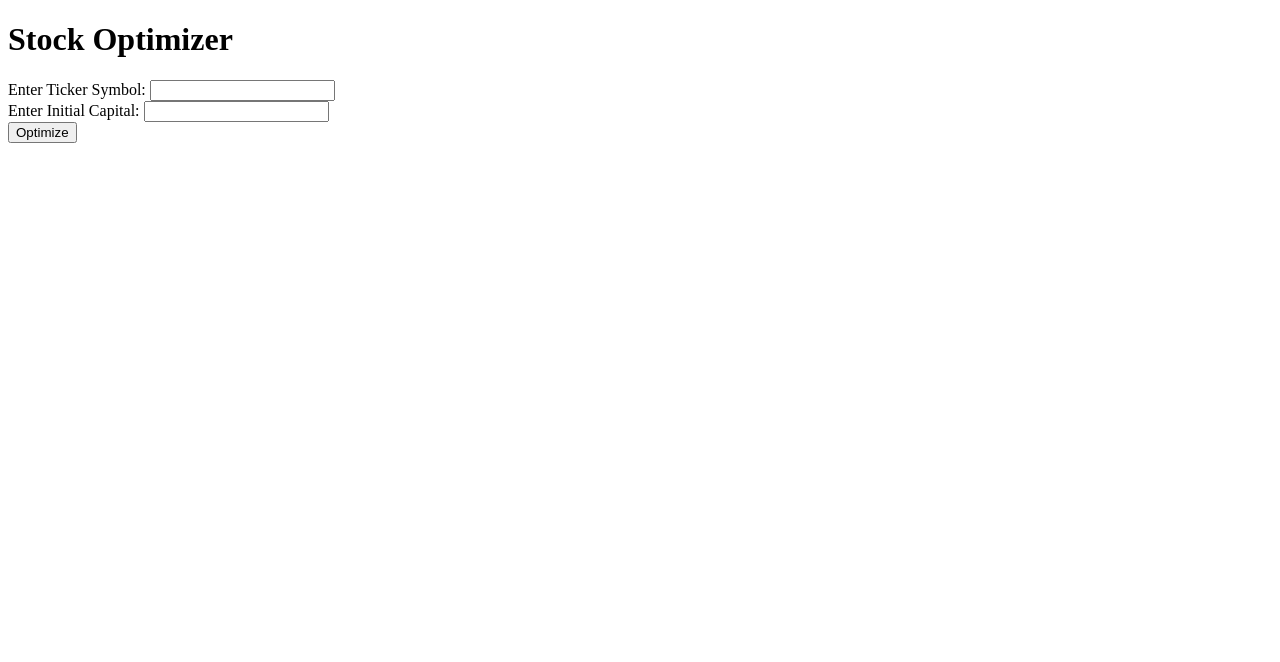
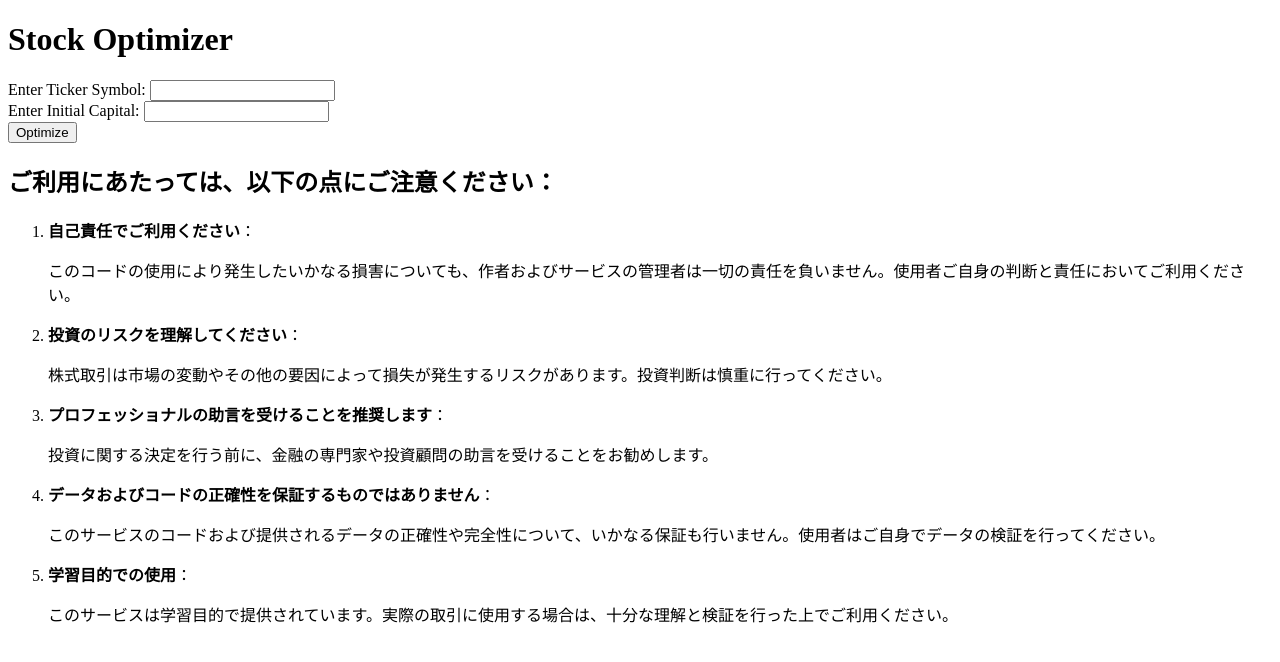
Before and after one commit to saitou-cpi/stocktrading, a Python web app: template ref/templates/index.html in a window 1280 px wide. Shown: the top 662 px of the page. Run offline with Jinja, Linux system fonts and the light colour scheme; the template is opened without the code that fills it, so the values that code supplies are empty.

Commit message:
Update index.html

```diff
--- a/ref/templates/index.html
+++ b/ref/templates/index.html
@@ -16,6 +16,25 @@
         <button type="button" id="reset-button" style="display: none;">Reset</button>
     </form>
     <div id="result"></div>
+
+    <h2>ご利用にあたっては、以下の点にご注意ください：</h2>
+    <ol>
+        <li><strong>自己責任でご利用ください</strong>：
+            <p>このコードの使用により発生したいかなる損害についても、作者およびサービスの管理者は一切の責任を負いません。使用者ご自身の判断と責任においてご利用ください。</p>
+        </li>
+        <li><strong>投資のリスクを理解してください</strong>：
+            <p>株式取引は市場の変動やその他の要因によって損失が発生するリスクがあります。投資判断は慎重に行ってください。</p>
+        </li>
+        <li><strong>プロフェッショナルの助言を受けることを推奨します</strong>：
+            <p>投資に関する決定を行う前に、金融の専門家や投資顧問の助言を受けることをお勧めします。</p>
+        </li>
+        <li><strong>データおよびコードの正確性を保証するものではありません</strong>：
+            <p>このサービスのコードおよび提供されるデータの正確性や完全性について、いかなる保証も行いません。使用者はご自身でデータの検証を行ってください。</p>
+        </li>
+        <li><strong>学習目的での使用</strong>：
+            <p>このサービスは学習目的で提供されています。実際の取引に使用する場合は、十分な理解と検証を行った上でご利用ください。</p>
+        </li>
+    </ol>
 
     <script>
         document.querySelector('#ticker-form').addEventListener('submit', async (e) => {
```
